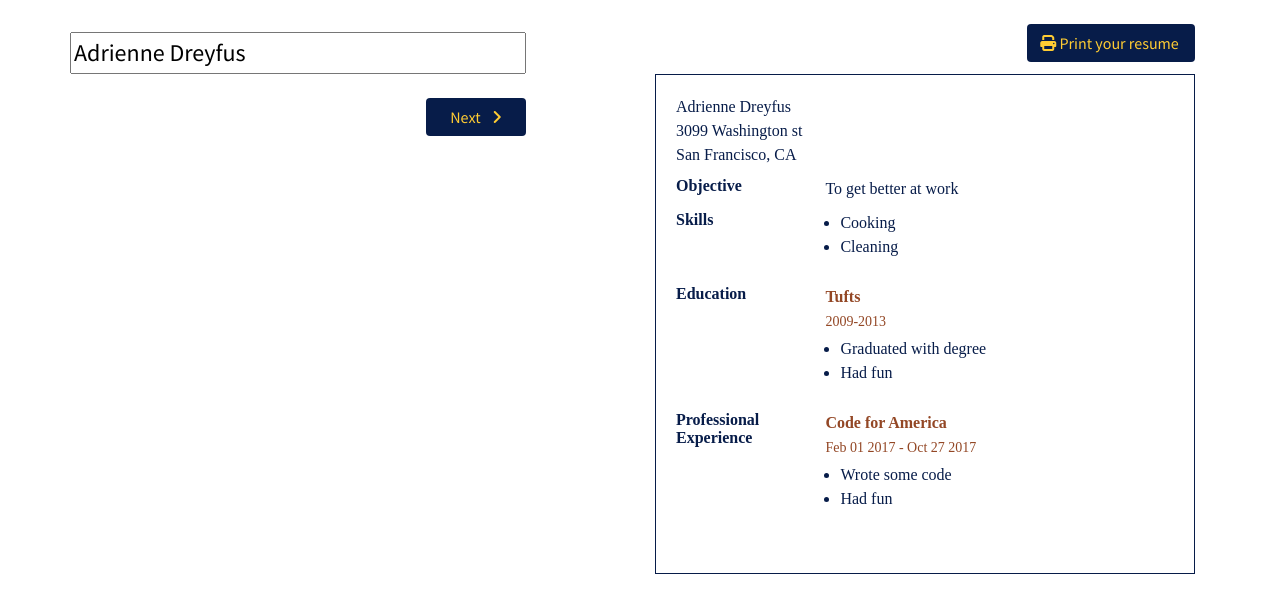
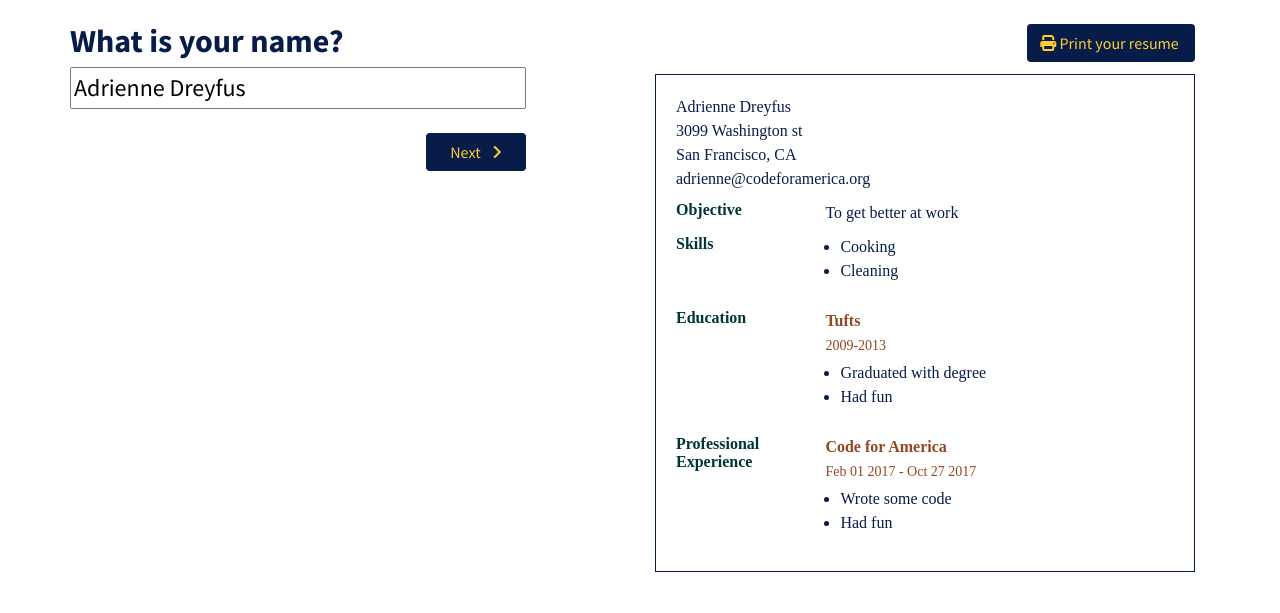
Before and after one commit to adrind/resume_generator, a Django app: page /resume/guide in a window 1280 px wide. Shown: the part 100-713 px from the top of the page. Run offline with Django 3.2, Linux system fonts and the light colour scheme; some libraries are stand-ins or nearby versions; some web fonts are replaced.

Commit message:
added email field and new colors

```diff
--- a/resume/static/css/style.css
+++ b/resume/static/css/style.css
@@ -127,7 +127,6 @@ p {
 .preview-page {
     border: 1px solid #071C49;
     padding: 20px;
-    height: 500px;
     font-size: 16px;
     font-family: "Times New Roman";
 }
@@ -195,6 +194,14 @@ p {
     width: 100%;
 }
 
+#resume-1 .preview-header {
+    color: #003535;
+}
+
+#resume-1 .preview-rich-list-header {
+}
+
+
 
 @media (max-width: 500px) {
     .btn-answer {
--- a/resume/static/js/vues.js
+++ b/resume/static/js/vues.js
@@ -15,8 +15,8 @@ Vue.component('rich-list-preview', {
     props: ['list'],
     template: '<div class="resume-list">' +
         '<div v-for="item in list" class="rich-list-preview">' +
-        '<h4 v-if="item.header">{{item.header}}</h4>' +
-        '<h5 v-if="item.dates">{{item.dates}}</h5>' +
+        '<h4 class="preview-rich-list-header" v-if="item.header">{{item.header}}</h4>' +
+        '<h5 class="preview-rich-list-header" v-if="item.dates">{{item.dates}}</h5>' +
         '<ul v-if="item.values" id="example-1"><li v-for="data in item.values">{{ data.value }}</li></ul>' +
         '</div>'+
         '</div>'
@@ -45,7 +45,7 @@ Vue.component('list', {
 });
 
 Vue.component('simple-list-item', {
-    props: ['value', 'header', 'isEditing'],
+    props: ['value', 'isEditing'],
     template: '<div class="skill">' +
               '{{value}}' +
               '<input v-model="value" v-if="isEditing">' +
@@ -126,6 +126,7 @@ var createHeaderField = function (id, data, header, opts) {
         data: data,
         isActive: opts.isActive || false,
         isField: true,
+        header: header,
 
         serialize: function () {
             return {
@@ -167,6 +168,7 @@ var app = new Vue({
             createHeaderField('name', 'Adrienne Dreyfus', 'What is your name?', {isActive: true}),
             createHeaderField('address', '3099 Washington st', 'What is your address?'),
             createHeaderField('city', 'San Francisco, CA', 'What is your city?'),
+            createHeaderField('email', 'adrienne@codeforamerica.org', 'What is your email address?'),
             createResumeField('Objective', 'To get better at work', "What's your goal? What do you want to learn during your next job?", {isTextArea: true, header: 'Objective'}),
             createSimpleList('Skills', "What skills do you have?", {label: 'Add a skill:', header: 'Skills', list: {values: ['Cooking', 'Cleaning'], isSimpleList: true}}),
             createRichList('Education', "What education do you have?", {listFields: [{key: 'header', value: 'School name'}, {key:'dates', value: 'Years attended'}, {key:'values',value:'Things you did', isList: true}],label: 'Add an education:', header: 'Education', list: {values: [{header: 'Tufts', dates:'2009-2013', values:[{value: 'Graduated with degree'}, {value: 'Had fun'}]}]}}),
--- a/resume/templates/resume/includes/preview.html
+++ b/resume/templates/resume/includes/preview.html
@@ -1,6 +1,6 @@
 <script type="text/x-template" id="preview-item">
     <div class="preview-item">
-        <h3 v-if="header">[header]</h3>
+        <h3 class="preview-header" v-if="header">[header]</h3>
         <div v-if="item.data" class="data">[item.data]</div>
         <simple-list-preview v-if="item.isSimpleList && item.list" :list="item.list.values"></simple-list-preview>
         <rich-list-preview v-if="item.isRichList && item.list" :list="item.list.values"></rich-list-preview>
--- a/resume/templates/resume/includes/simple_list.html
+++ b/resume/templates/resume/includes/simple_list.html
@@ -1,4 +1,4 @@
-<simple-list-item v-for="skill in item.list.values" :value="skill" :isEditing="false"></simple-list-item>
+<simple-list-item v-for="skill in item.list.values" :value="skill" :isEditing="false" :key="skill"></simple-list-item>
 <div class="new-list-item">
     <input v-model="newListItem" @keyup.enter="addToList"/>
     <button v-if="item.list" class="btn btn-base-alt" v-on:click="addToList">Add</button>
--- a/resume/templates/resume/resume.html
+++ b/resume/templates/resume/resume.html
@@ -30,7 +30,7 @@
             <div class="print-btn">
                 <button class="btn btn-base float-right" v-on:click="printResume"><i class="fa fa-print" aria-hidden="true"></i> Print your resume </button>
             </div>
-            <div class="preview-page">
+            <div class="preview-page" id="resume-1">
                 <preview-field v-for="item in resume" :item="item" :list="item.list" :data="item.data" :key="item.id" :header="item.previewHeader" v-bind:class="[item.id, {hasHeader: item.previewHeader}, {hasList: item.list}]" class="resume-field"></preview-field>
             </div>
         </div>
--- a/resume/views.py
+++ b/resume/views.py
@@ -9,6 +9,10 @@ from tempfile import NamedTemporaryFile
 from django.http import JsonResponse
 import os
 import json
+
+RESUME1_HEADER_COLOR = colors.Color(.75, .12, .12)
+RESUME1_FIELD_HEADER_COLOR = colors.Color(0, .5, .5)
+
 def create_stylesheet():
     global styles, style
 
@@ -23,14 +27,21 @@ def create_stylesheet():
 
     stylesheet.add(ParagraphStyle(name = 'Header',
                                   parent=stylesheet['Normal'],
-                                  fontSize = 18,
-                                  leading = 21))
+                                  fontSize = 16,
+                                  leading = 18))
 
     stylesheet.add(ParagraphStyle(name = 'Field-Header',
                                   parent=stylesheet['Normal'],
-                                  fontSize = 18,
-                                  leading = 21,
-                                  textColor = colors.Color(0.5, 0.08, 0.08)
+                                  fontSize = 16,
+                                  leading = 18,
+                                  textColor = RESUME1_FIELD_HEADER_COLOR
+                                  ))
+
+    stylesheet.add(ParagraphStyle(name = 'Rich-List-Header',
+                                  parent=stylesheet['Normal'],
+                                  fontSize = 16,
+                                  leading = 18,
+                                  fontName = 'Times-Bold'
                                   ))
 
     stylesheet.add(ListStyle(name='UnorderedList',
@@ -78,7 +89,7 @@ SECOND_COL_START = FIRST_COL_WIDTH + LEFT_MARGIN
 def create_header_field(canvas, starting_height, body):
     field = Paragraph(body, style=styles['Header'])
     w1, h1 = field.wrap(WIDTH, MAX_HEIGHT)
-    field.drawOn(canvas, LEFT_MARGIN, starting_height)
+    field.drawOn(canvas, LEFT_MARGIN, starting_height - h1)
 
     return starting_height - h1
 
@@ -115,9 +126,9 @@ def create_list_resume_field(canvas, starting_height, header_text, list_data):
 def create_rich_list_section(section):
     paragraphs = []
     if 'header' in section:
-        paragraphs.append(Paragraph(section['header'], style=style))
+        paragraphs.append(Paragraph(section['header'], style=styles['Rich-List-Header']))
     if 'dates' in section:
-        paragraphs.append(Paragraph(section['dates'], style=style))
+        paragraphs.append(Paragraph(section['dates'], style=styles['Rich-List-Header']))
     if 'values' in section:
         bullet_list = []
         for skill in section['values']:
```
